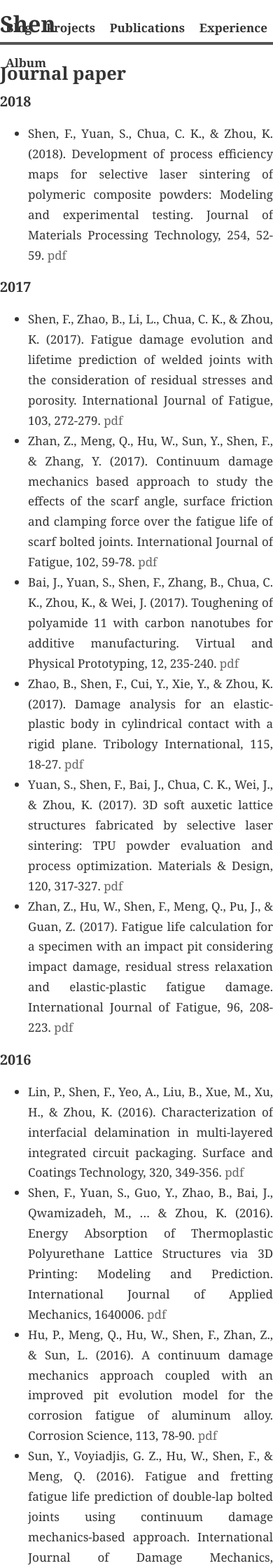
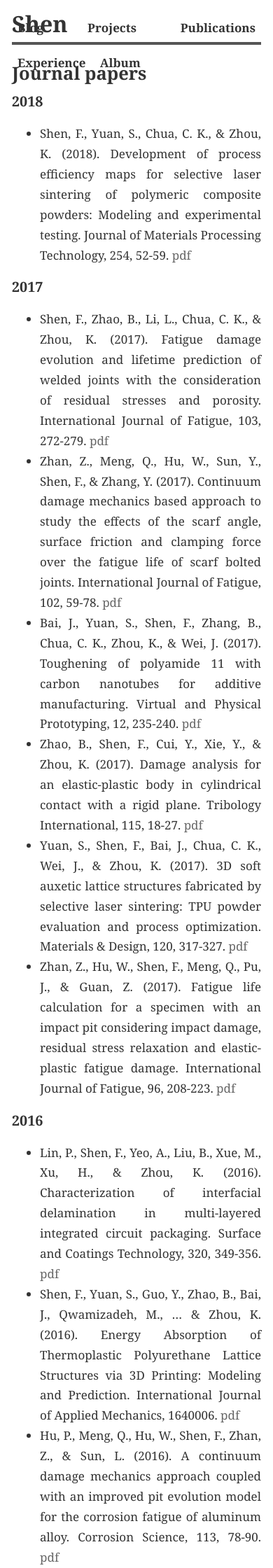
Before and after one commit to philshenfei/feishen, a Jekyll site: the page built from publications.md, in a window 390 px wide. Shown: the top 2240 px of the page at 70% size. Built offline with Jekyll 4.4.1, drawn with Linux system fonts in a browser that asks for light colours; nearby versions of some CDN libraries.

Commit message:
2018/01/27

```diff
--- a/css/style.css
+++ b/css/style.css
@@ -2,7 +2,7 @@
 
 body {
     max-width: 700px;
-    margin: 0 auto;
+    margin: 1em auto;
     font-size: 17px;
     line-height: 1.7em;
     font-family: Cambria, "Microsoft Yahei", sans-serif;
@@ -136,6 +136,7 @@ header nav a {
 /*header a:active {color:#10069f;}*/
 
 footer {
+  font-size: 16px;
   text-align: center;
   color: rgba({{ site.text-color }},1);
   /*border-top: 4px solid #cc0000;*/
@@ -216,57 +217,9 @@ div.mainpage2 {
 	margin-bottom: 18.224px;}
 
 
-@media (max-width: 620px) {
-.content header {
-  height: auto;
-  display: block;
-  padding: 5px;
-}
-.content header a.website-title {
-  text-align: center;
-  vertical-align: baseline;
-}
-.content header nav {
-  display: block;
-  position: relative;
-  height: auto;
-}
-.content header tit {
-  text-align: center;
-  position: relative;
-  height: 40px;
-  top: 0;
-  left: 0;
-}
-.content header nav a {
-  display: block;
-  text-align: center;
-  position: relative;
-  overflow: hidden;
-  padding: 5px 0;
+@media (max-width: 700px) {
+body {
+	margin-left: 17px;
+	margin-right: 17px;
 }
 }
-
-@media (max-width: 620px) {
-div.rightcolumn{
-  margin: 0 auto;
-}
-div.leftcolumn{
-  margin: 0 auto;
-  width: 120px;
-}
-div.mainpage{
-  overflow:auto;
-}
-div.rightcolumn2{
-  margin: 0 auto;
-}
-div.leftcolumn2{
-  margin: 0 auto;
-}
-div.mainpage2{
-  overflow:auto;
-  margin-top: -18.224px;
-  margin-bottom: 18.224px;
-}
-}
--- a/publications.md
+++ b/publications.md
@@ -3,7 +3,7 @@ layout: default
 title: Publications
 ---
 
-## Journal paper
+## Journal papers
 
 ### 2018
 
```
